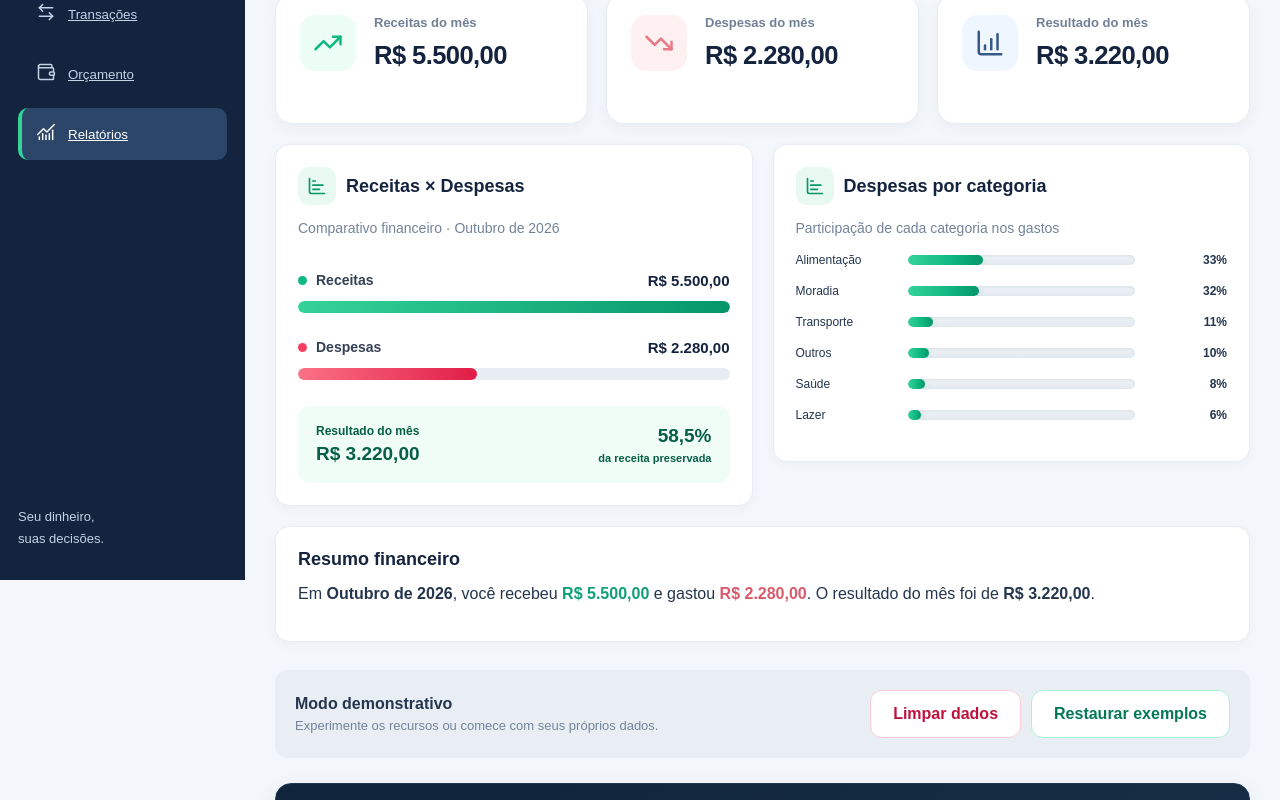
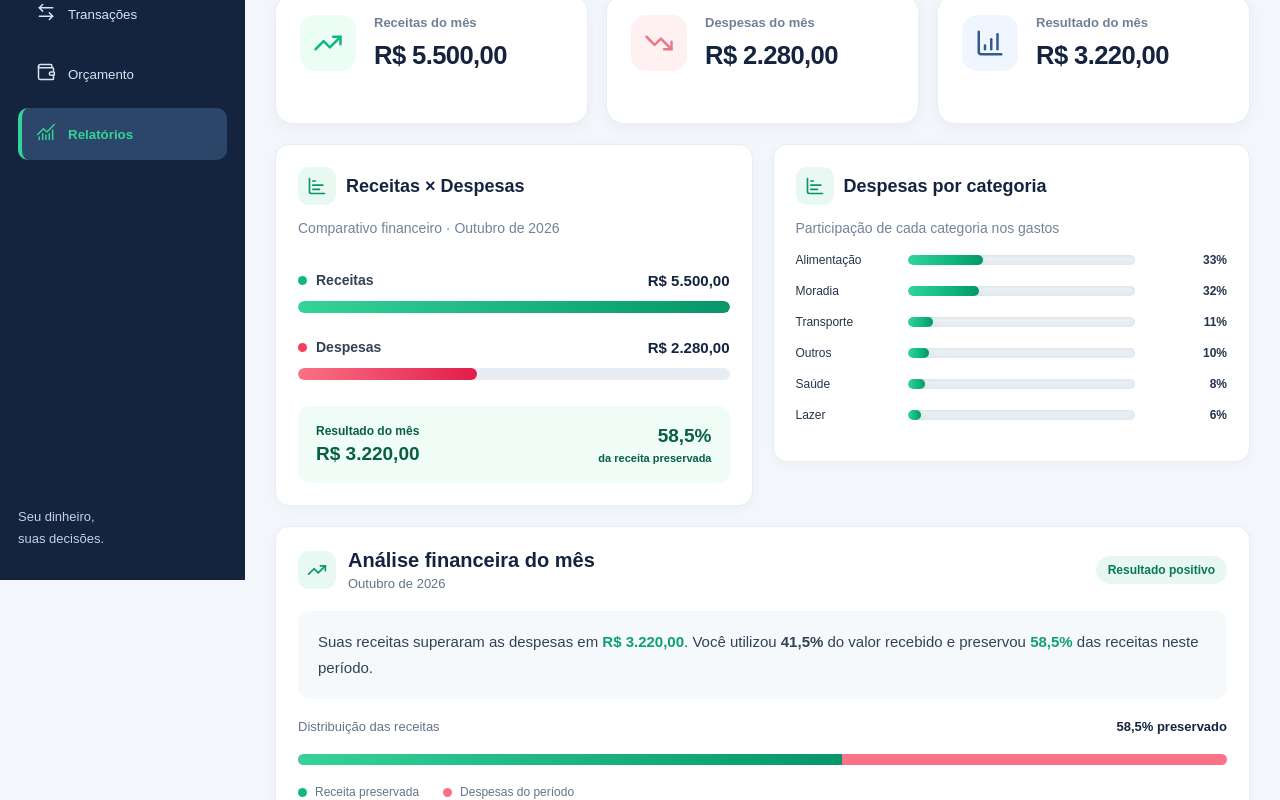
Before and after one commit to fabricioecon12-dev/vitejs-vite-eygm1ahr, a Vue app: page /relatorios in a window 1280 px wide. Shown: the part 220-1020 px from the top of the page. Built offline with nearby package versions, Linux system fonts and the light colour scheme.

Commit message:
feat: aprimora relatorios financeiros e navegacao premium

```diff
--- a/src/pages/RelatoriosPage.vue
+++ b/src/pages/RelatoriosPage.vue
@@ -1,7 +1,9 @@
 <script setup>
-import { ChartBar } from 'lucide-vue-next'
+import { computed } from 'vue'
+import { ChartBar, TrendingUp } from 'lucide-vue-next'
 import CardFinanceiro from '../components/CardFinanceiro.vue'
 import { useFinancas } from '../composables/useFinancas.js'
+
 
 const {
   moeda,
@@ -12,6 +14,35 @@ const {
   categorias,
   maxCategoria
 } = useFinancas()
+const percentualUtilizado = computed(() => {
+  if (receitas() <= 0) return null
+
+  return despesas() / receitas() * 100
+})
+
+const percentualPreservado = computed(() => {
+  if (receitas() <= 0) return null
+
+  return resultado() / receitas() * 100
+})
+
+const percentualBarra = computed(() => {
+  if (percentualPreservado.value === null) return 0
+
+  return Math.max(0, Math.min(100, percentualPreservado.value))
+})
+
+const formatarPercentual = (valor) =>
+  valor.toFixed(1).replace('.', ',') + '%'
+
+const situacaoFinanceira = computed(() => {
+  if (receitas() <= 0 && despesas() <= 0) return 'sem-movimento'
+  if (receitas() <= 0) return 'sem-receitas'
+  if (resultado() < 0) return 'negativo'
+  if (resultado() === 0) return 'equilibrado'
+
+  return 'positivo'
+})
 </script>
 
 <template>
@@ -193,22 +224,115 @@ const {
             </section>
           </div>
 
-          <section class="painel resumo-final">
-            <h2>Resumo financeiro</h2>
+          <section class="painel resumo-final resumo-analitico">
+  <div class="resumo-analitico-cabecalho">
+    <div class="resumo-analitico-titulo">
+      <span class="icone-categorias-premium" aria-hidden="true">
+        <TrendingUp :size="20" :stroke-width="2" />
+      </span>
 
-            <p>
-              Em <strong>{{ nomeMes() }}</strong>,
-              você recebeu
-              <strong class="texto-verde">
-                {{ moeda(receitas()) }}
-              </strong>
-              e gastou
-              <strong class="texto-vermelho">
-                {{ moeda(despesas()) }}
-              </strong>.
-              O resultado do mês foi de
-              <strong>{{ moeda(resultado()) }}</strong>.
-            </p>
-          </section>
+      <div>
+        <h2>Análise financeira do mês</h2>
+        <p class="texto-apoio">{{ nomeMes() }}</p>
+      </div>
+    </div>
+
+    <span
+      class="resumo-analitico-status"
+      :class="situacaoFinanceira"
+    >
+      {{
+        situacaoFinanceira === 'positivo'
+          ? 'Resultado positivo'
+          : situacaoFinanceira === 'negativo'
+            ? 'Resultado negativo'
+            : situacaoFinanceira === 'equilibrado'
+              ? 'Resultado equilibrado'
+              : 'Sem receitas no período'
+      }}
+    </span>
+  </div>
+
+  <div class="resumo-analitico-mensagem">
+    <template v-if="situacaoFinanceira === 'positivo'">
+      Suas receitas superaram as despesas em
+      <strong class="texto-verde">{{ moeda(resultado()) }}</strong>.
+      Você utilizou
+      <strong>{{ formatarPercentual(percentualUtilizado) }}</strong>
+      do valor recebido e preservou
+      <strong class="texto-verde">
+        {{ formatarPercentual(percentualPreservado) }}
+      </strong>
+      das receitas neste período.
+    </template>
+
+    <template v-else-if="situacaoFinanceira === 'negativo'">
+      Suas despesas superaram as receitas em
+      <strong class="texto-vermelho">
+        {{ moeda(Math.abs(resultado())) }}
+      </strong>.
+      Os gastos corresponderam a
+      <strong>{{ formatarPercentual(percentualUtilizado) }}</strong>
+      das receitas do período.
+    </template>
+
+    <template v-else-if="situacaoFinanceira === 'equilibrado'">
+      As receitas e despesas ficaram equilibradas em
+      <strong>{{ moeda(receitas()) }}</strong>.
+      Não houve resultado positivo nem negativo neste mês.
+    </template>
+
+    <template v-else-if="situacaoFinanceira === 'sem-receitas'">
+      Não foram registradas receitas neste mês.
+      As despesas totalizaram
+      <strong class="texto-vermelho">{{ moeda(despesas()) }}</strong>.
+      O percentual não é aplicável sem receitas.
+    </template>
+
+    <template v-else>
+      Nenhuma receita ou despesa foi registrada em
+      <strong>{{ nomeMes() }}</strong>.
+      Cadastre movimentações para visualizar a análise financeira.
+    </template>
+  </div>
+
+  <template v-if="percentualPreservado !== null">
+    <div class="resumo-analitico-indicadores">
+      <span>Distribuição das receitas</span>
+      <strong>
+        {{ formatarPercentual(percentualPreservado) }}
+        preservado
+      </strong>
+    </div>
+
+    <div
+      class="resumo-analitico-barra"
+      role="img"
+      :aria-label="
+        'Receita preservada: ' +
+        formatarPercentual(percentualPreservado) +
+        '. Despesas: ' +
+        formatarPercentual(percentualUtilizado)
+      "
+    >
+      <div
+        class="resumo-analitico-preservado"
+        :style="{ width: percentualBarra + '%' }"
+      ></div>
+    </div>
+
+    <div class="resumo-analitico-legenda">
+      <span>
+        <i class="resumo-analitico-ponto preservado"></i>
+        Receita preservada
+      </span>
+
+      <span>
+        <i class="resumo-analitico-ponto utilizado"></i>
+        Despesas do período
+      </span>
+    </div>
+  </template>
+</section>
   </div>
 </template>
--- a/src/router/index.js
+++ b/src/router/index.js
@@ -3,10 +3,6 @@ import DashboardPage from '../pages/DashboardPage.vue'
 import TransacoesPage from '../pages/TransacoesPage.vue'
 import OrcamentoPage from '../pages/OrcamentoPage.vue'
 import RelatoriosPage from '../pages/RelatoriosPage.vue'
-
-const PaginaTemporaria = {
-  template: '<div></div>'
-}
 
 const routes = [
   {
--- a/src/style.css
+++ b/src/style.css
@@ -2864,3 +2864,214 @@ select:focus {
   flex: none;
   min-width: 0;
 }
+
+/* ==========================================
+   NEXUS FINANÇAS — ANÁLISE FINANCEIRA
+   ETAPA 16.42-D
+   ========================================== */
+
+   .resumo-analitico {
+    display: flex;
+    flex-direction: column;
+    gap: 20px;
+  }
+
+  .resumo-analitico-cabecalho {
+    display: flex;
+    align-items: center;
+    justify-content: space-between;
+    flex-wrap: wrap;
+    gap: 16px;
+  }
+
+  .resumo-analitico-titulo {
+    display: flex;
+    align-items: center;
+    gap: 12px;
+    min-width: 0;
+  }
+
+  .resumo-analitico-titulo h2 {
+    margin: 0;
+    color: #142440;
+    font-size: 20px;
+    font-weight: 700;
+  }
+
+  .resumo-analitico-titulo .texto-apoio {
+    margin: 4px 0 0;
+    color: #64748b;
+    font-size: 13px;
+  }
+
+  .resumo-analitico-status {
+    display: inline-flex;
+    align-items: center;
+    padding: 7px 12px;
+    border-radius: 999px;
+    background: #e8f8f1;
+    color: #047857;
+    font-size: 12px;
+    font-weight: 700;
+  }
+
+  .resumo-analitico-status.negativo,
+  .resumo-analitico-status.sem-receitas {
+    background: #fff1f2;
+    color: #be123c;
+  }
+
+  .resumo-analitico-status.equilibrado,
+  .resumo-analitico-status.sem-movimento {
+    background: #eff6ff;
+    color: #1d4ed8;
+  }
+
+  .resumo-analitico-mensagem {
+    padding: 18px 20px;
+    border-radius: 12px;
+    background: #f5f9fc;
+    color: #334155;
+    font-size: 15px;
+    line-height: 1.75;
+  }
+
+  .resumo-analitico-mensagem strong {
+    font-weight: 700;
+  }
+
+  .resumo-analitico-indicadores {
+    display: flex;
+    justify-content: space-between;
+    align-items: center;
+    flex-wrap: wrap;
+    gap: 8px;
+    color: #64748b;
+    font-size: 13px;
+  }
+
+  .resumo-analitico-indicadores strong {
+    color: #142440;
+    font-size: 13px;
+  }
+
+  .resumo-analitico-barra {
+    display: flex;
+    overflow: hidden;
+    width: 100%;
+    height: 11px;
+    border-radius: 999px;
+    background: #fb7185;
+  }
+
+  .resumo-analitico-preservado {
+    height: 100%;
+    flex-shrink: 0;
+    border-radius: 999px 0 0 999px;
+    background: linear-gradient(
+      90deg,
+      #34d399,
+      #059669
+    );
+    transition: width 0.3s ease;
+  }
+
+  .resumo-analitico-legenda {
+    display: flex;
+    flex-wrap: wrap;
+    align-items: center;
+    gap: 12px 24px;
+    color: #64748b;
+    font-size: 12px;
+  }
+
+  .resumo-analitico-legenda span {
+    display: inline-flex;
+    align-items: center;
+    gap: 8px;
+  }
+
+  .resumo-analitico-ponto {
+    display: inline-block;
+    width: 9px;
+    height: 9px;
+    border-radius: 50%;
+  }
+
+  .resumo-analitico-ponto.preservado {
+    background: #10b981;
+  }
+
+  .resumo-analitico-ponto.utilizado {
+    background: #fb7185;
+  }
+
+  @media (max-width: 640px) {
+    .resumo-analitico {
+      gap: 16px;
+    }
+
+    .resumo-analitico-titulo h2 {
+      font-size: 18px;
+    }
+
+    .resumo-analitico-mensagem {
+      padding: 15px;
+      font-size: 14px;
+    }
+
+    .resumo-analitico-indicadores {
+      align-items: flex-start;
+    }
+  }
+
+/* ==========================================
+   NEXUS FINANÇAS — MENU PREMIUM FINTECH
+   ========================================== */
+
+/* Remove o sublinhado dos links */
+.nav-desktop a,
+.nav-mobile a {
+  text-decoration: none;
+}
+
+/* Cor padrão dos itens do menu desktop */
+.nav-desktop .nav-item {
+  color: #d7e5f3;
+}
+
+/* Destaque do item selecionado */
+.nav-desktop .nav-item.ativo {
+  color: #34d399;
+  font-weight: 600;
+}
+
+/* Ícone acompanha a cor do texto */
+.nav-desktop .nav-item.ativo svg {
+  color: #34d399;
+}
+
+/* Interação ao passar o mouse */
+
+/* Hover: mantém o texto e o ícone brancos */
+.nav-desktop .nav-item:not(.ativo):hover {
+  color: #ffffff;
+}
+
+/* Item selecionado: permanece verde */
+.nav-desktop .nav-item.ativo,
+.nav-desktop .nav-item.ativo:hover {
+  color: #34d399;
+}
+
+/* Ícone do item selecionado */
+.nav-desktop .nav-item.ativo svg {
+  color: #34d399;
+}
+
+
+/* Mantém o destaque no menu mobile */
+.nav-mobile a.ativo {
+  color: #059669;
+  font-weight: 700;
+}
```
